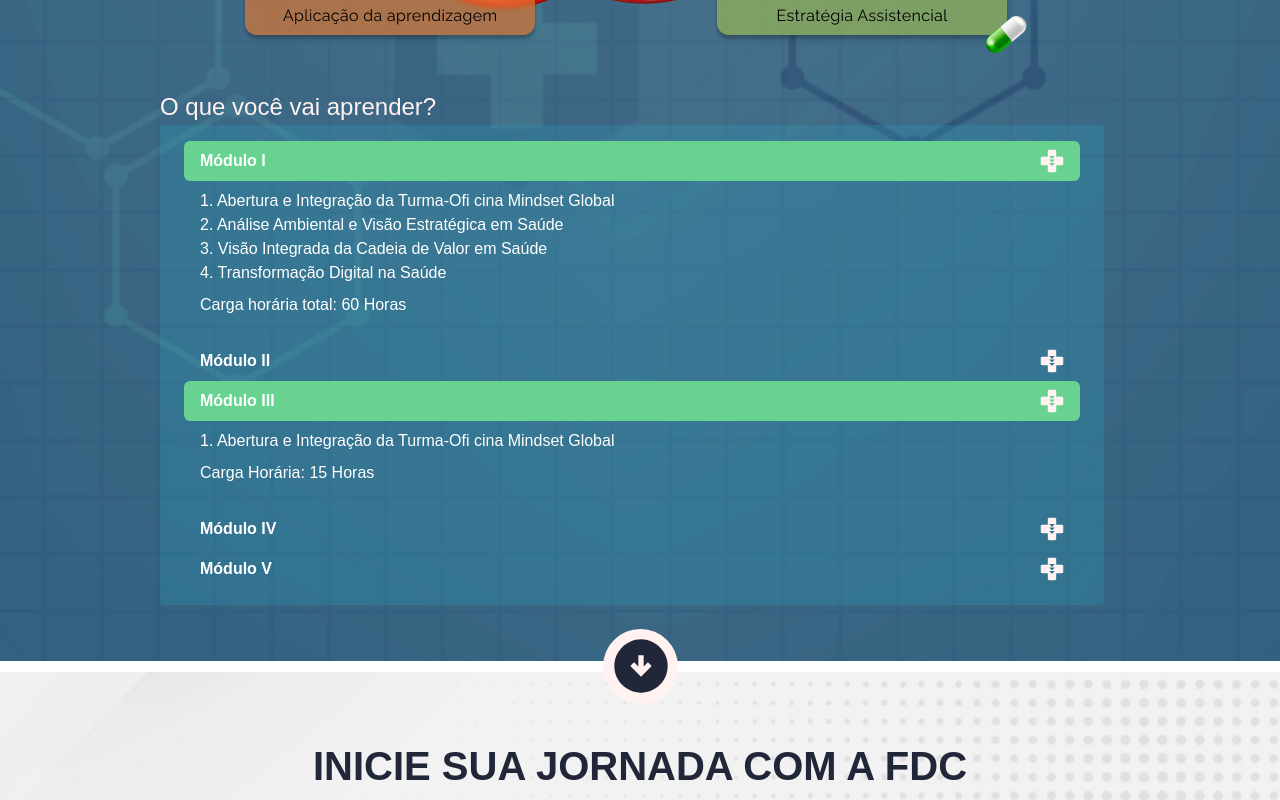
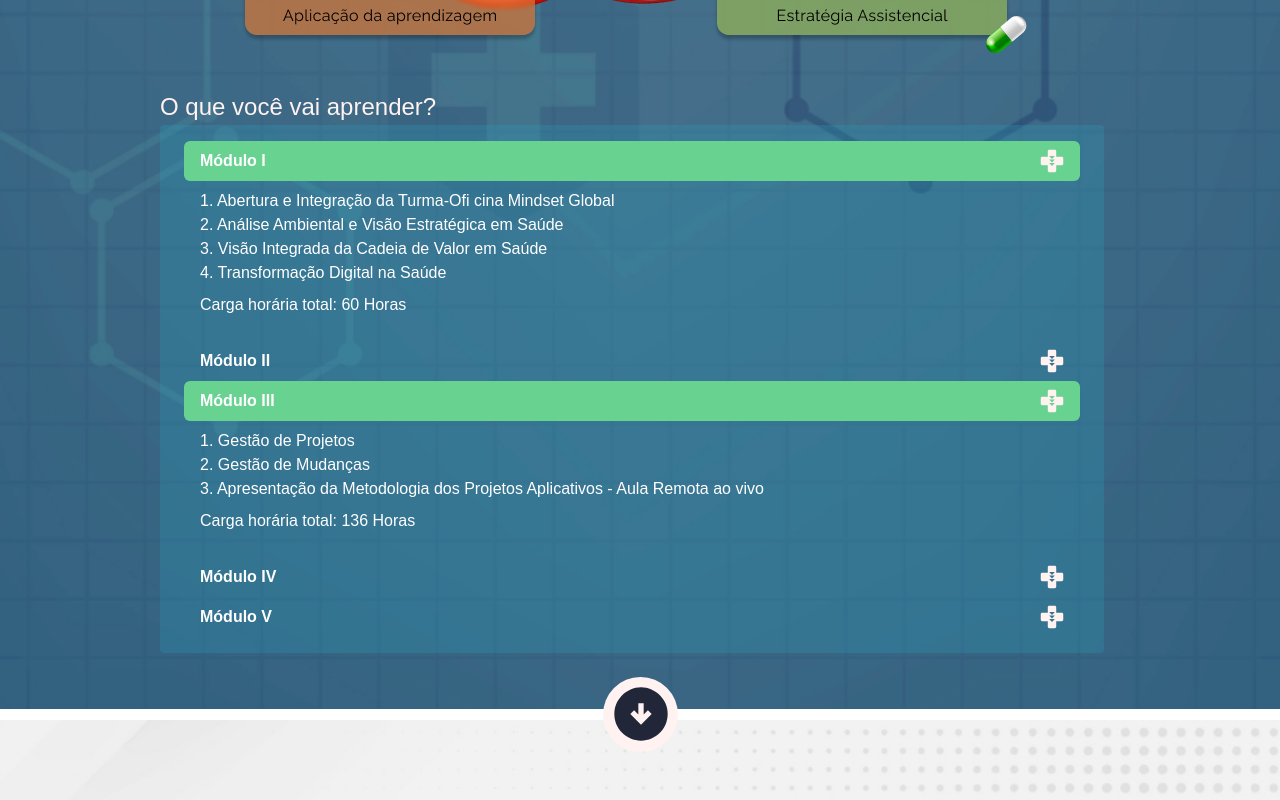
Before and after one commit to danilonvr/Landing-Page-INAED, a Next.js app: page / in a window 1280 px wide. Both pictures are taken after a click on the button "Módulo III". Shown: the part 5863-6663 px from the top of the page. Built offline with nearby package versions, Linux system fonts and the light colour scheme.

Commit message:
feat:dropdown menu texts

```diff
--- a/components/Dropdown/index.jsx
+++ b/components/Dropdown/index.jsx
@@ -125,10 +125,16 @@ const Dropdown = () => {
               </AccordionButton>
             </h2>
             <AccordionPanel pb={4}>
+            <Box>
+                1. Gestão de Projetos
+              </Box>
               <Box>
-                1. Abertura e Integração da Turma-Ofi cina Mindset Global
+               2. Gestão de Mudanças
               </Box>
-              <Box my={2}>Carga Horária: 15 Horas</Box>
+              <Box>
+                3. Apresentação da Metodologia dos Projetos Aplicativos - Aula Remota ao vivo
+              </Box>
+              <Box my={2}>Carga horária total: 136 Horas</Box>
             </AccordionPanel>
           </AccordionItem>
           <AccordionItem>
```
